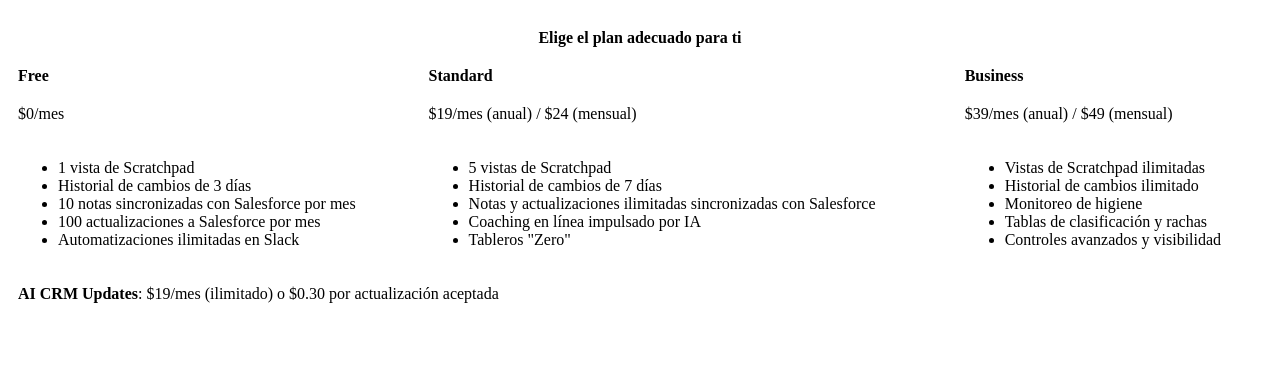
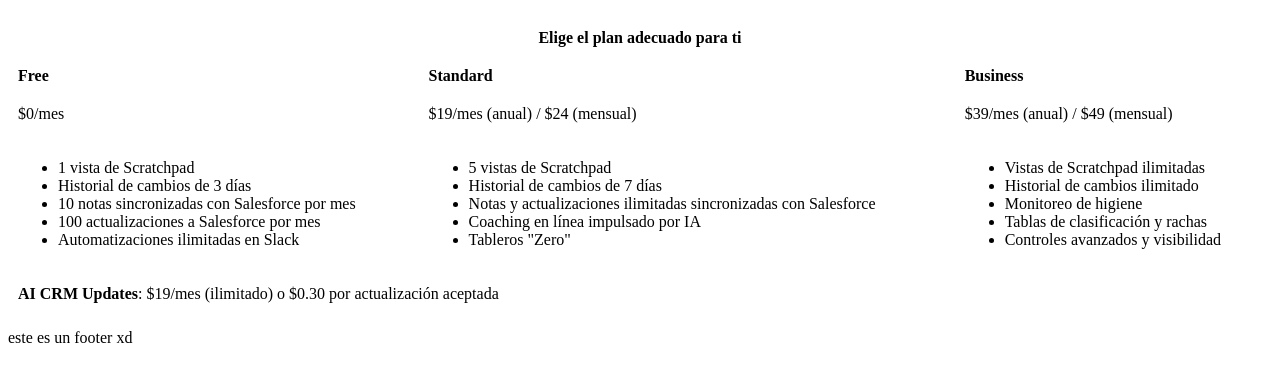
Before and after one commit to jisosabz/tarea3, a plain HTML site: page ejercicios/tablas.html in a window 1280 px wide. Shown: the part 61-442 px from the top of the page. Drawn offline with Linux system fonts and the light colour scheme.

Commit message:
le faltaba el footer

```diff
--- a/ejercicios/tablas.html
+++ b/ejercicios/tablas.html
@@ -66,5 +66,7 @@
         </table>
     </main>
 </body>
-
+<footer>
+    <p>este es un footer xd</p>
+</footer>
 </html>
```
